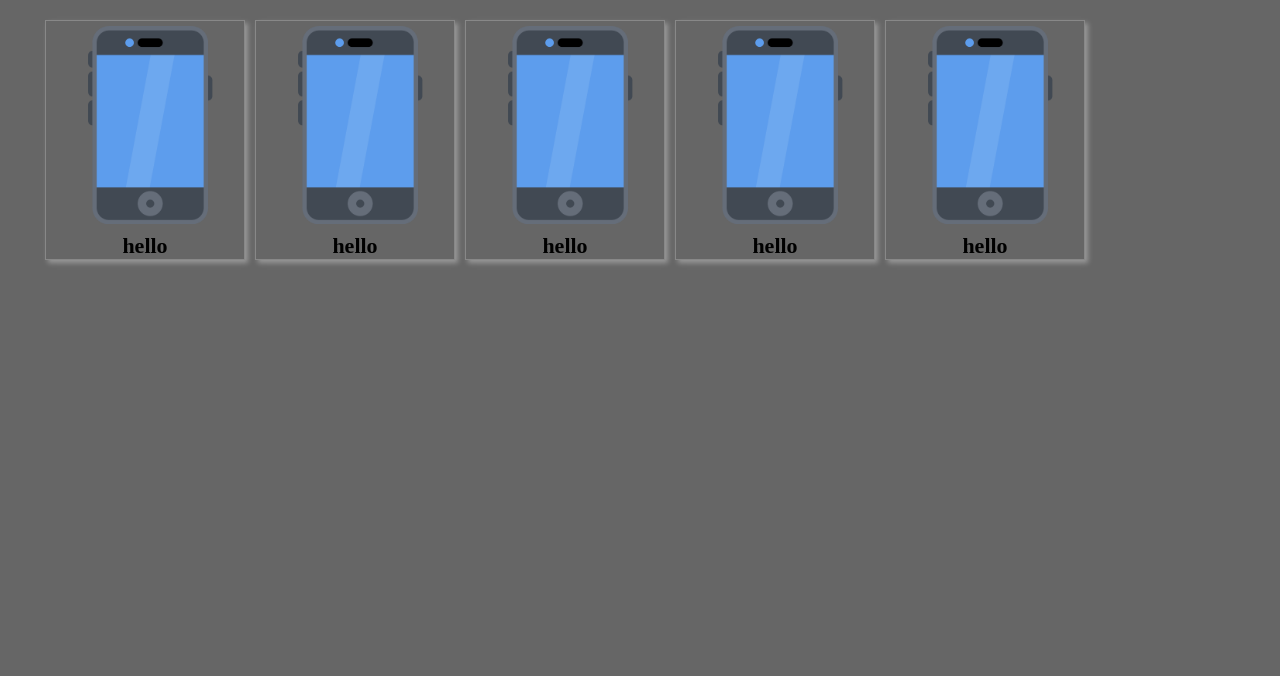
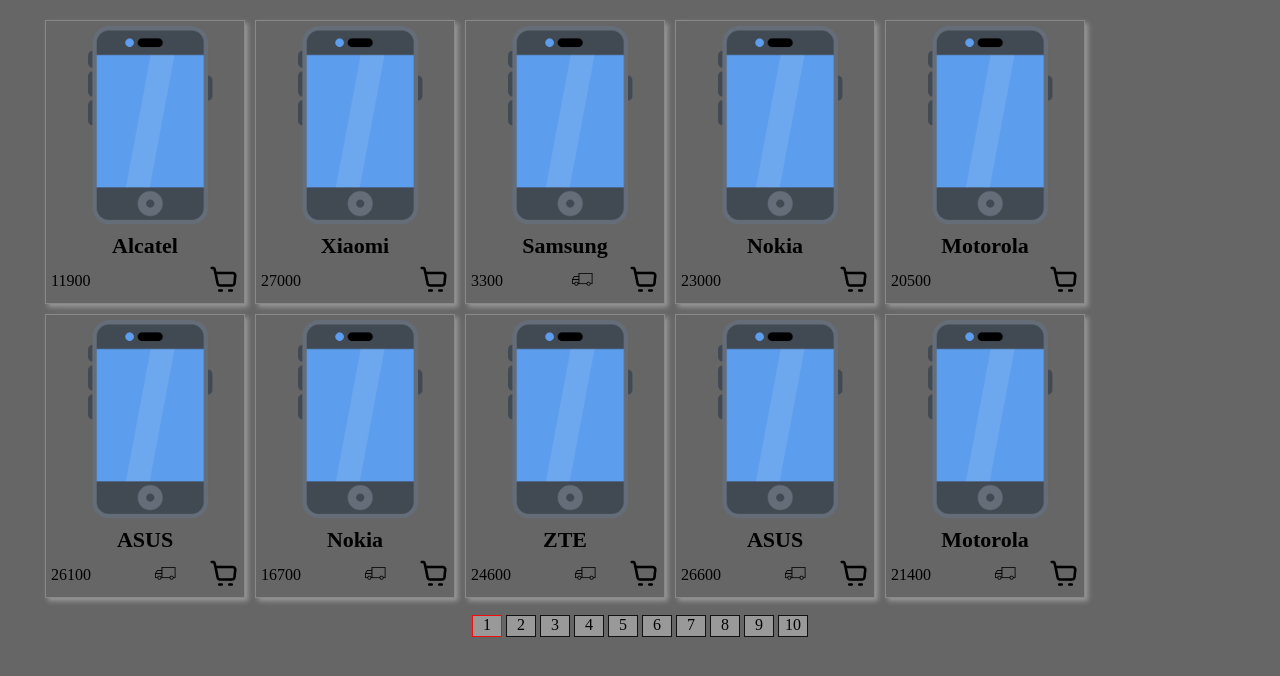
Before and after one commit to vitalii-minchuk/mySecondJsProject, a plain HTML site: page I_can_help_you_choose_a_new_smartphone/index.html in a window 1280 px wide. Drawn offline with Linux system fonts and the light colour scheme.

Commit message:
pagipation finished(almost)

```diff
--- a/I_can_help_you_choose_a_new_smartphone/index.html
+++ b/I_can_help_you_choose_a_new_smartphone/index.html
@@ -12,23 +12,10 @@
     <div class="top"></div>
     <div class="content">
       <div class="content__body" id="wrapper">
-        <div class="item">
-          <div class="item__img">
-            <img class="phone-photo" src="./img/smartphone-iphone-pngrepo-com.png" alt="phone">
-          </div>
-          <div class="item__title">Samsung</div>
-          <div class="item__description">
-            <div class="item__price">17700</div>
-            <div class="item__spec-offer">
-              <img class="item__description-img" src="./img/delivery-shipping-truck-logistic.png" alt="delivery">
-            </div>
-            <div class="item__cart">
-              <img class="item__description-img" src="./img/cart.png" alt="cart">
-            </div>
-          </div>
-        </div>
       </div>
-      <div class="content__pages" id="page-btns"></div>
+      <div class="content__pages" id="page-btns">
+
+      </div>
     </div>
   </div>
 
--- a/I_can_help_you_choose_a_new_smartphone/main.js
+++ b/I_can_help_you_choose_a_new_smartphone/main.js
@@ -26,7 +26,7 @@
 }
 const allThePhones = [];
 
-let theNumberOfPhones = 50;
+let theNumberOfPhones = 100;
 
 while (theNumberOfPhones) {
   allThePhones.push(makeItems());
@@ -38,7 +38,7 @@
 const list = document.getElementById('wrapper');
 
 let currentPage = 1;
-let numberOfItemsOnThePage = 5;
+let numberOfItemsOnThePage = 10;
 
 function ShowList(items, wrapper, itemsPerPage, page) {
   wrapper.innerHTML = '';
@@ -50,31 +50,90 @@
 
   for (i = 0; i < slicedItems.length; i++) {
 
+    let obj = slicedItems[i];
+
+    createNewItem(obj);
+
+  }
+}
+
+function createNewItem(obj) {
+
   let elem = document.createElement('div');
   elem.setAttribute('class', 'item');
 
   let elem2 = document.createElement('div');
   elem2.setAttribute('class', 'item__title');
-    elem2.innerHTML = 'hello';
+
+  elem2.innerHTML = obj.make;
 
   let elem1 = document.createElement('div');
   elem1.setAttribute('class', 'item__img');
-
   let elem1Img = document.createElement('img');
   elem1Img.setAttribute('class', 'phone-photo');
   elem1Img.setAttribute('src', './img/smartphone-iphone-pngrepo-com.png');
+  elem1.appendChild(elem1Img);
 
-    elem1.appendChild(elem1Img);
+  let elem3 = document.createElement('div');
+  elem3.setAttribute('class', 'item__description');
+  let elem3Price = document.createElement('div');
+  elem3Price.setAttribute('class', 'item__price');
+   elem3.innerHTML = obj.price;
+
+  let elem3Delivery = document.createElement('div');
+  elem3Delivery.setAttribute('class', 'item__spec-offer');
+  let elem3DeliveryImg =  document.createElement('img');
+  elem3DeliveryImg.setAttribute('class', 'item__description-img');
+  elem3DeliveryImg.setAttribute('src', './img/delivery-shipping-truck-logistic.png');
+  elem3Delivery.appendChild(elem3DeliveryImg);
+
+  let elem3Cart = document.createElement('div');
+  elem3Cart.setAttribute('class', 'item__cart');
+  let elem3CartImg =  document.createElement('img');
+  elem3CartImg.setAttribute('class', 'item__description-img');
+  elem3CartImg.setAttribute('src', './img/cart.png');
+  elem3Cart.appendChild(elem3CartImg);
+  elem3.appendChild(elem3Price);
+    if (obj['free delivery']) {
+      elem3.appendChild(elem3Delivery)
+    }
+  elem3.appendChild(elem3Cart);
+
   elem.appendChild(elem1);
   elem.appendChild(elem2);
+  elem.appendChild(elem3);
 
-    console.log(elem)
   list.appendChild(elem);
-    console.log(list)
+}
 
+function ShowPages(items, wrapper, itemsPerPage) {
+  wrapper.innerHTML = '';
+  let pageCount = Math.ceil(items.length / itemsPerPage);
+  for (i = 1; i < pageCount + 1; i++) {
+    let btn = createNewPage (i);
+    wrapper.appendChild(btn);
   }
 }
 
-// function createNewItem(text, )
+function createNewPage (page) {
+  let pageBtn = document.createElement('div');
+  pageBtn.setAttribute('class', 'content__pages-btn');
+  pageBtn.innerText = page;
+  if (currentPage == page) {
+    pageBtn.classList.add('active');
+  }
+  pageBtn.addEventListener('click', () => {
+    console.log('hello')
+    currentPage = page;
+    ShowList(allThePhones, list, numberOfItemsOnThePage, currentPage);
+    let currentBtn = document.querySelector('.content__pages-btn.active');
+    currentBtn.classList.remove('active');
+    pageBtn.classList.add('active');
+  })
+  return pageBtn;
+}
 
 ShowList(allThePhones, list, numberOfItemsOnThePage, currentPage);
+ShowPages(allThePhones, pages, numberOfItemsOnThePage);
+
+//------------------------------
--- a/I_can_help_you_choose_a_new_smartphone/style.css
+++ b/I_can_help_you_choose_a_new_smartphone/style.css
@@ -51,3 +51,25 @@
   font-weight: 700;
   text-align: center;
 }
+.content__pages {
+  display: flex;
+  padding: 10px;
+  justify-content: center;
+  flex-wrap: wrap;
+}
+.content__pages-btn {
+  width: 30px;
+  height: 22px;
+  cursor: pointer;
+  margin: 2px;
+  background-color: #999999;
+  border: 1px solid #111;
+  text-align: center;
+}
+.content__pages-btn.active {
+  background-color: #999999;
+  border: 1px solid #f00d0d;
+}
+.content__pages-btn:hover {
+  background-color: #777;
+}
```
Lines whose indentation alone changed are shown as unchanged.
